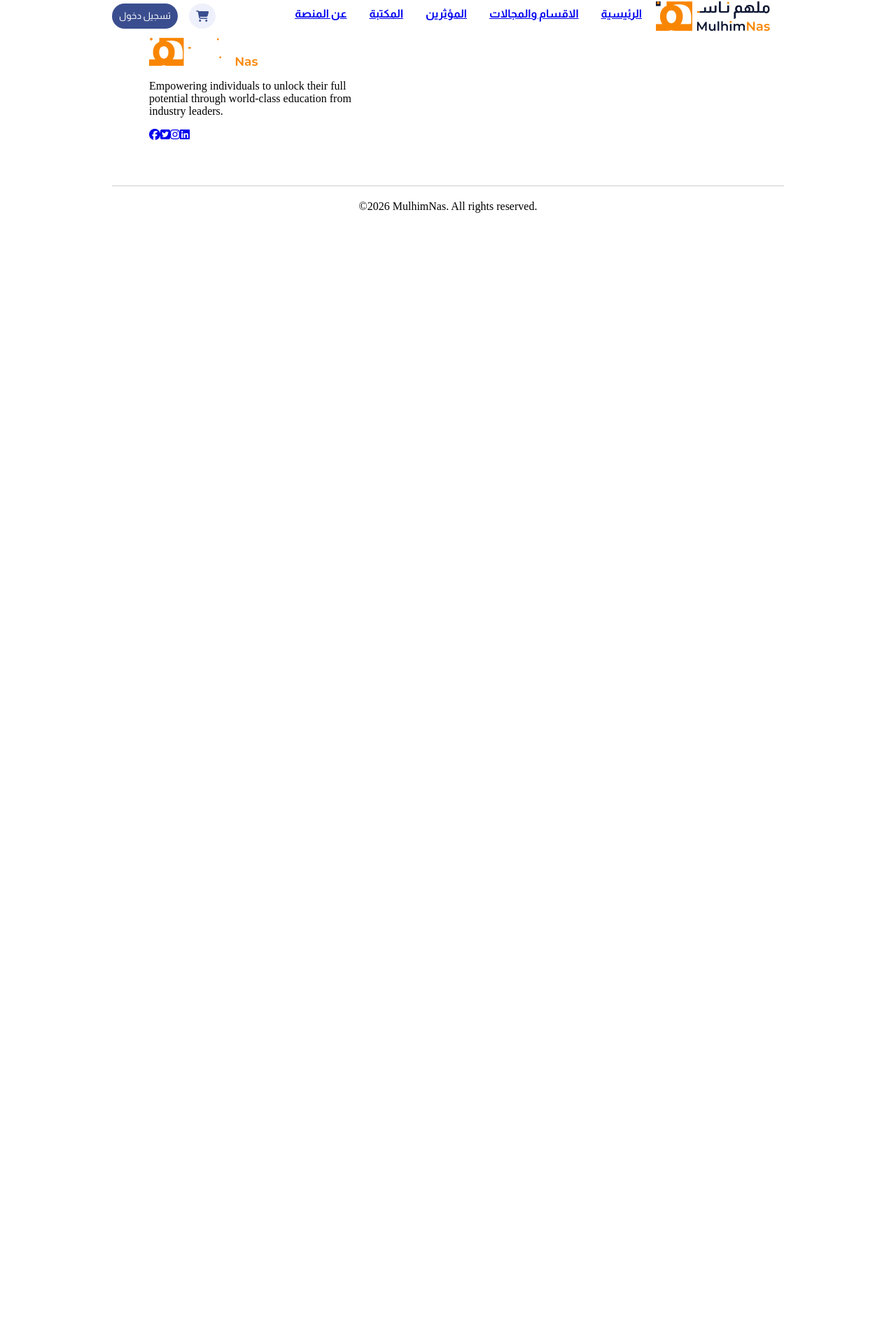
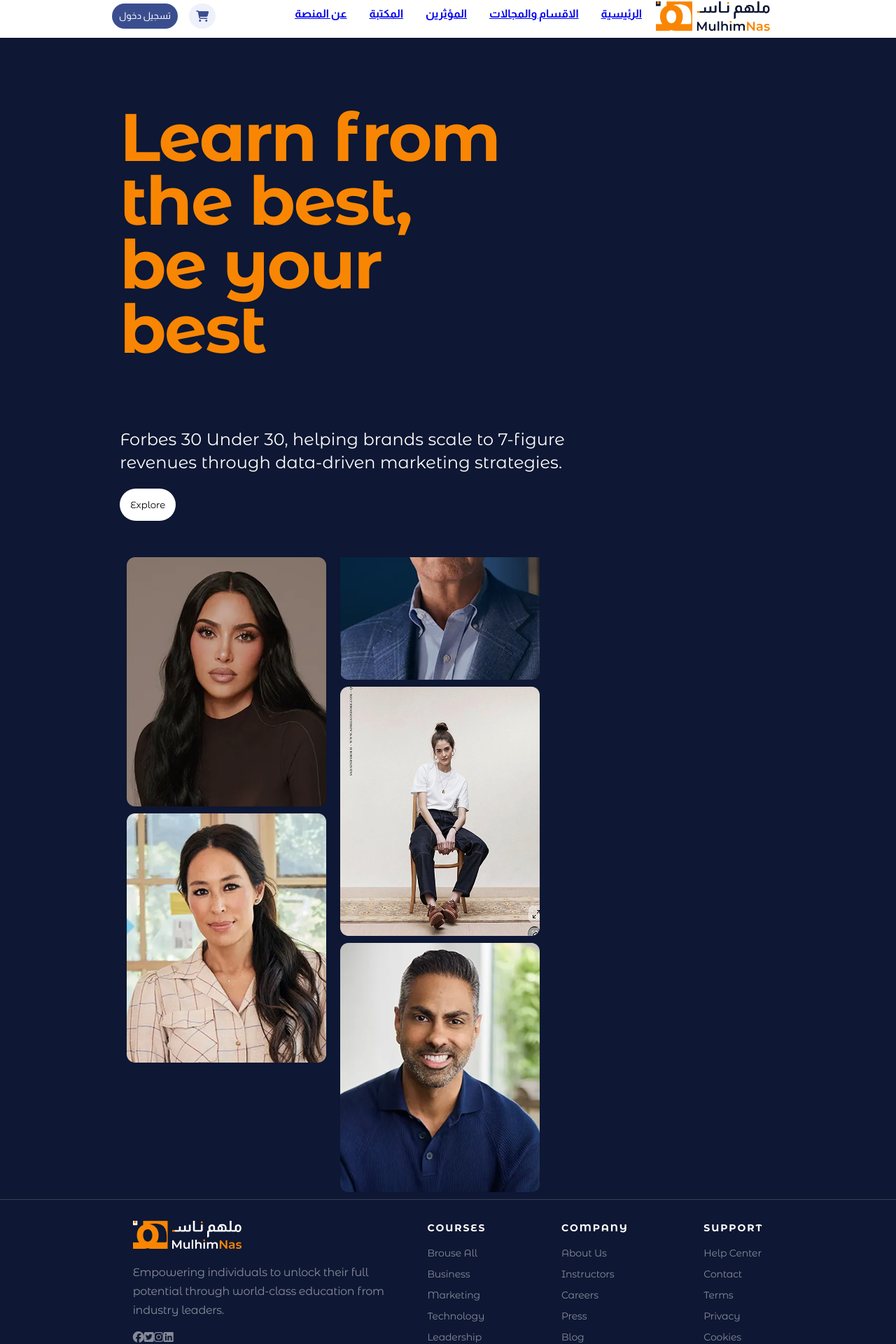
Before and after one commit to BondoqZain/learnVueJs, a Vue app: page / in a window 1280 px wide. Shown: the part 8-1928 px from the top of the page at 70% size. Before the commit the page ends 800 px from the top, so only its background shows below. Built offline with nearby package versions, Linux system fonts and the light colour scheme.

Commit message:
added hero section

```diff
--- a/src/App.vue
+++ b/src/App.vue
@@ -1,14 +1,16 @@
 <script setup lang="ts">
-import Footer from './components/Footer.vue';
 import Navbar from './components/Navbar.vue';
+import MainFooter from './components/MainFooter.vue';
+import Hero from './components/Hero.vue';
 
 </script>
 
 <template>
-
-  <Navbar />
-  <Footer />
-
+  <div>
+    <Navbar />
+    <Hero />
+    <MainFooter />
+  </div>
 </template>
 
 <style scoped></style>
--- a/src/assets/main.css
+++ b/src/assets/main.css
@@ -23,6 +23,12 @@
 html,
 body {
   margin: 0;
+    background: linear-gradient(
+    0deg,
+    #0e1733 100%,
+    rgba(14, 23, 51, 0.4) 40%,
+    #0e1733 100%
+  );
 }
 
 .container {
--- a/src/components/FooterContent.vue
+++ b/src/components/FooterContent.vue
@@ -55,6 +55,20 @@
 </template>
 
 <style scoped>
+p {
+  font-family: Montserrat Alternates;
+  font-weight: 400;
+  font-size: 16px;
+  line-height: 27.2px;
+  letter-spacing: -0.31px;
+  color: var(--white-muted);
+}
+
+a {
+  color: var(--white-muted);
+  gap: 2rem;
+}
+
 .upper-footer {
     display: flex;
     flex-wrap: wrap;
--- /dev/null
+++ b/src/components/Hero.vue
@@ -0,0 +1,94 @@
+<template>
+    <section class="hero">
+        <div class="container">
+            <section class="intro">
+                <h1 class="orange-big-text">
+                    Learn from <br />
+                    the best,<br />
+                    be your<br />
+                    best
+                </h1>
+                <article class="intro-artical">
+                    Forbes 30 Under 30, helping brands scale to 7-figure <br />
+                    revenues through data-driven marketing strategies.
+                </article>
+                <button class="explore">Explore</button>
+            </section>
+            <section class="images">
+                <div class="col1">
+                    <img src="../assets/Carousel_Kim_Kardashian.jpg.png" alt="kim kardashian" />
+
+                    <img src="../assets/Carousel_Joanna_Gaines_4.jpg.png" alt="joanna gaines" />
+                </div>
+                <div class="col2">
+                    <img src="../assets/Carousel_Jeffrey_Pfeffer_CM_NY.jpg.png" alt="jeffrey pfeffer" />
+                    <img src="../assets/Carousel_Ryan_Holiday.jpg.png" alt="ryan holiday" />
+                    <img src="../assets/Carousel_Ramit_Sethi.jpg.png" alt="ramit sethi" />
+                </div>
+            </section>
+        </div>
+    </section>
+
+</template>
+<style scoped>
+.hero {
+    display: flex;
+    padding: 0 15px;
+    justify-content: space-between;
+}
+
+.hero .container {
+    display: flex;
+    flex-wrap: wrap;
+    align-items: center;
+    gap: 2rem;
+}
+
+.orange-big-text {
+    font-family: Montserrat Alternates;
+    font-weight: 700;
+    font-style: Bold;
+    font-size: 96px;
+    line-height: 91.2px;
+    letter-spacing: -2.4px;
+    color: var(--accent);
+}
+
+.intro .intro-artical {
+    font-family: Montserrat Alternates;
+    font-weight: 400;
+    font-style: Regular;
+    font-size: 24px;
+    line-height: 33.6px;
+    letter-spacing: 0.07px;
+    color: var(--white);
+}
+
+.intro .explore {
+    border-radius: 48px;
+    color: #000;
+    border: none;
+    background-color: var(--white);
+    padding: 15px;
+    margin: 20px 0;
+    font-family: Montserrat Alternates;
+}
+
+.images {
+    display: flex;
+}
+
+.images img {
+    margin: 0 10px 10px 10px;
+}
+
+.col1 {
+    display: flex;
+    flex-direction: column;
+}
+
+.col2 {
+    display: flex;
+    flex-direction: column;
+}
+</style>
--- a/src/components/Footer.vue
+++ b/src/components/MainFooter.vue
@@ -1,39 +1,33 @@
 <script setup lang="ts">
 import FooterContent from './FooterContent.vue';
 import FooterCopyRights from './FooterCopyRights.vue';
-
 </script>
 
 <template>
-      <div class="container">
-        <FooterContent/>
-        <FooterCopyRights />
-      </div>
+  <footer>
+    <div class="container">
+      <FooterContent />
+      <FooterCopyRights />
+    </div>
+  </footer>
 </template>
 
 <style scoped>
 
-footer p {
-  font-family: Montserrat Alternates;
-  font-weight: 400;
-  font-size: 16px;
-  line-height: 27.2px;
-  letter-spacing: -0.31px;
-  color: var(--white-muted);
-}
-
-footer a {
-  color: var(--white-muted);
-  gap: 2rem;
-}
 footer {
   justify-content: space-evenly;
   border-top: 1px solid var(--divider);
   padding-top: 30px;
+    background: linear-gradient(
+    0deg,
+    #0e1733 100%,
+    rgba(14, 23, 51, 0.4) 40%,
+    #0e1733 100%
+  );
 }
+
 footer .container {
   display: flex;
   flex-direction: column;
 }
-
 </style>
--- a/src/components/NavList.vue
+++ b/src/components/NavList.vue
@@ -41,4 +41,9 @@
 .nav-list ul li:active {
     color: var(--accent);
 }
+@media screen and (max-width: 768px) {
+  .nav-list ul {
+    display: none;
+  }
+}
 </style>
--- a/src/components/Navbar.vue
+++ b/src/components/Navbar.vue
@@ -5,18 +5,21 @@ import NavList from './NavList.vue';
 </script>
 
 <template>
-    <div class="container">
-        <nav>
+    <nav>
+        <div class="container">
             <NavList />
             <Login />
-        </nav>
-    </div>
+        </div>
+    </nav>
 </template>
 <style scoped>
 nav {
+    background-color: var(--white) !important;
+}
+
+nav .container {
     display: flex;
     flex-direction: row-reverse;
     justify-content: space-between;
-    background-color: var(--white);
 }
 </style>
```
